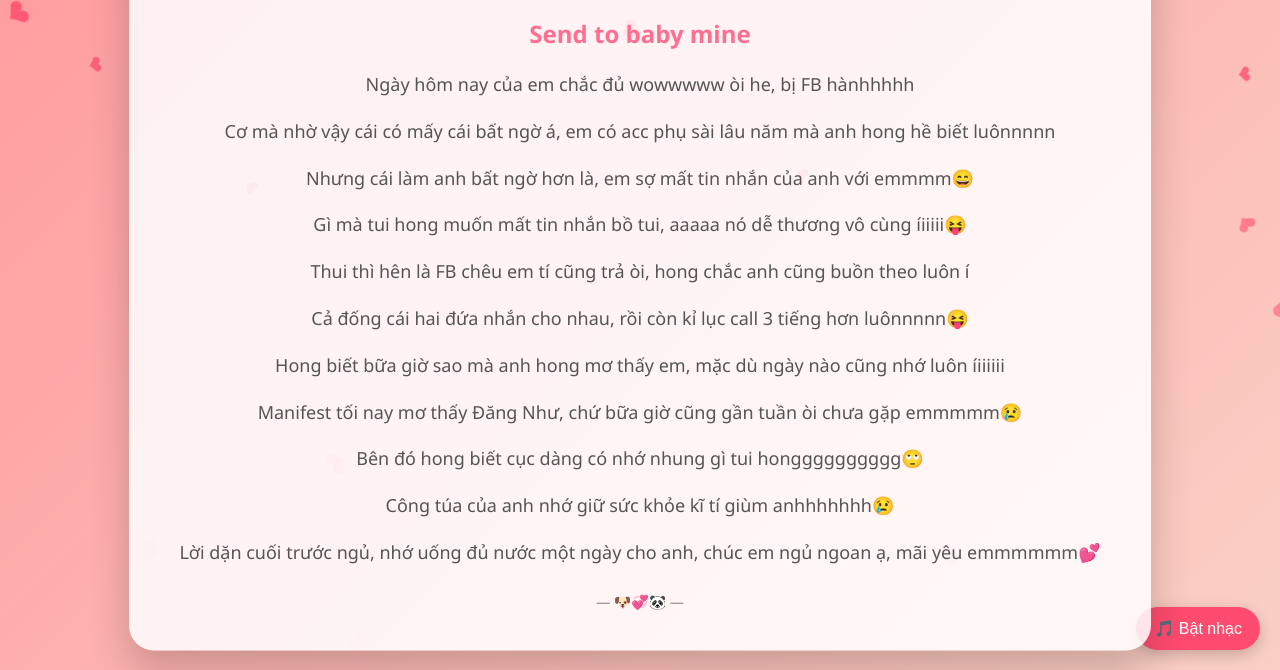
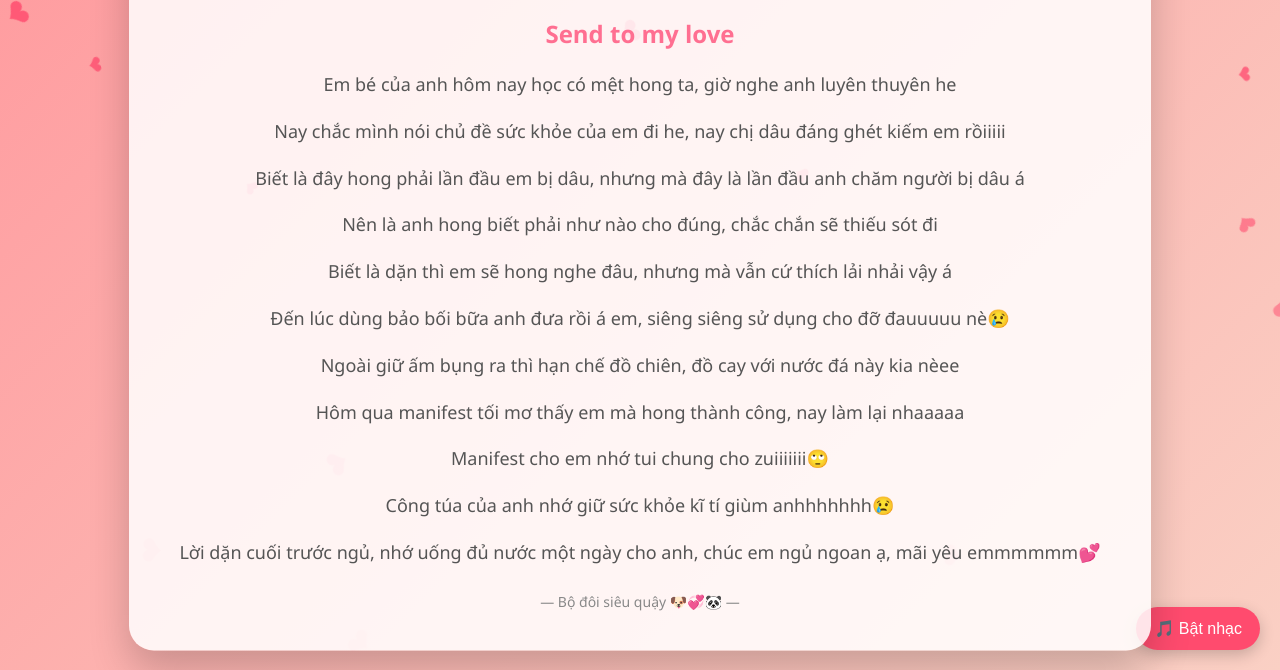
Before and after one commit to ChiPiMinh/nhu, a plain HTML site: page index.html in a window 1280 px wide. Shown: the part 130-800 px from the top of the page. Drawn offline with Linux system fonts and the light colour scheme.

Commit message:
Update index.html

```diff
--- a/index.html
+++ b/index.html
@@ -92,19 +92,19 @@
 
     <div class="card">
         <h1>💖 Gấu trúc đáng yêuuu 💖</h1>
-        <h2>Send to baby mine</h2>
-        <p>Ngày hôm nay của em chắc đủ wowwwww òi he, bị FB hànhhhhh
-        <p>Cơ mà nhờ vậy cái có mấy cái bất ngờ á, em có acc phụ sài lâu năm mà anh hong hề biết luônnnnn</p>
-        <P>Nhưng cái làm anh bất ngờ hơn là, em sợ mất tin nhắn của anh với emmmm😄</p>
-        <p>Gì mà tui hong muốn mất tin nhắn bồ tui, aaaaa nó dễ thương vô cùng íiiiii😝</p>
-        <p>Thui thì hên là FB chêu em tí cũng trả òi, hong chắc anh cũng buồn theo luôn í</p>
-        <p>Cả đống cái hai đứa nhắn cho nhau, rồi còn kỉ lục call 3 tiếng hơn luônnnnn😝</p>
-        <p>Hong biết bữa giờ sao mà anh hong mơ thấy em, mặc dù ngày nào cũng nhớ luôn íiiiiii</p>
-        <p>Manifest tối nay mơ thấy Đăng Như, chứ bữa giờ cũng gần tuần òi chưa gặp emmmmm😢</p>
-        <p>Bên đó hong biết cục dàng có nhớ nhung gì tui hongggggggggg🙄</p>
+        <h2>Send to my love</h2>
+        <p>Em bé của anh hôm nay học có mệt hong ta, giờ nghe anh luyên thuyên he
+        <p>Nay chắc mình nói chủ đề sức khỏe của em đi he, nay chị dâu đáng ghét kiếm em rồiiiii</p>
+        <P>Biết là đây hong phải lần đầu em bị dâu, nhưng mà đây là lần đầu anh chăm người bị dâu á</p>
+        <p>Nên là anh hong biết phải như nào cho đúng, chắc chắn sẽ thiếu sót đi</p>
+        <p>Biết là dặn thì em sẽ hong nghe đâu, nhưng mà vẫn cứ thích lải nhải vậy á</p>
+        <p>Đến lúc dùng bảo bối bữa anh đưa rồi á em, siêng siêng sử dụng cho đỡ đauuuuu nè😢</p>
+        <p>Ngoài giữ ấm bụng ra thì hạn chế đồ chiên, đồ cay với nước đá này kia nèee</p>
+        <p>Hôm qua manifest tối mơ thấy em mà hong thành công, nay làm lại nhaaaaa</p>
+        <p>Manifest cho em nhớ tui chung cho zuiiiiiii🙄</p>
         <p>Công túa của anh nhớ giữ sức khỏe kĩ tí giùm anhhhhhhh😢</p>
         <p>Lời dặn cuối trước ngủ, nhớ uống đủ nước một ngày cho anh, chúc em ngủ ngoan ạ, mãi yêu emmmmmm💕<br></p>
-        <div class="footer">— 🐶💞🐼 —</div>
+        <div class="footer">— Bộ đôi siêu quậy 🐶💞🐼 —</div>
     </div>
 
     <!-- Nhạc nền -->
```
